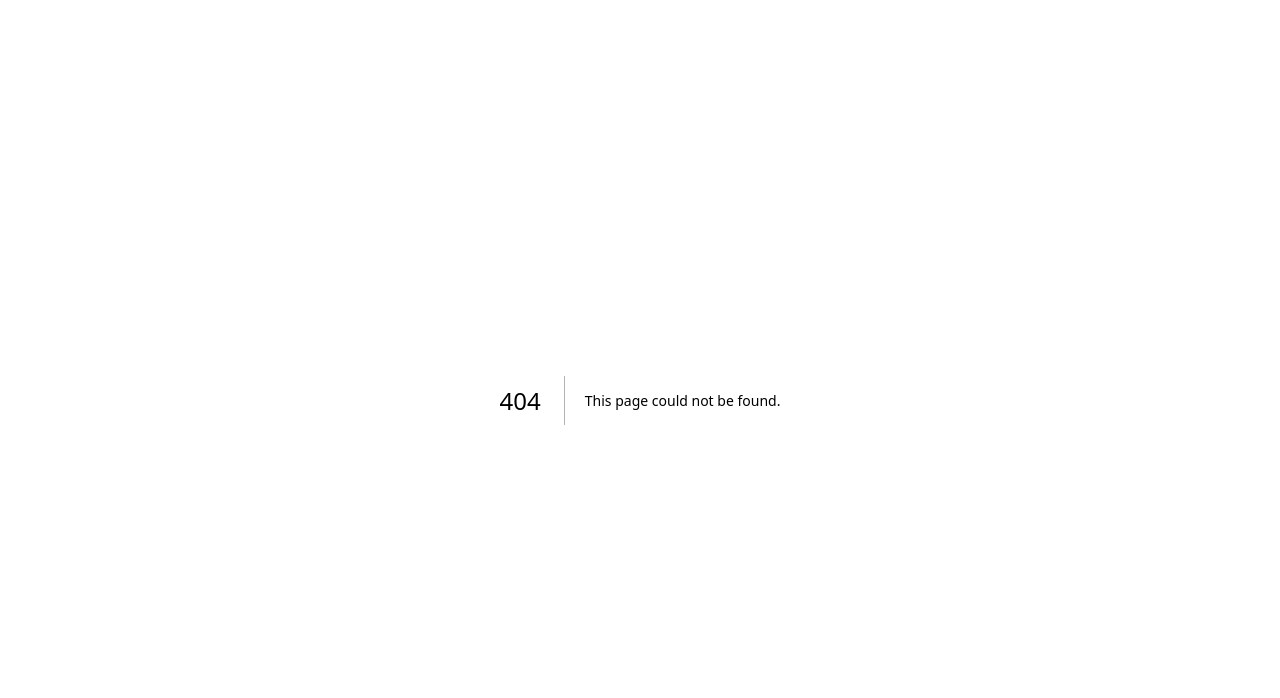
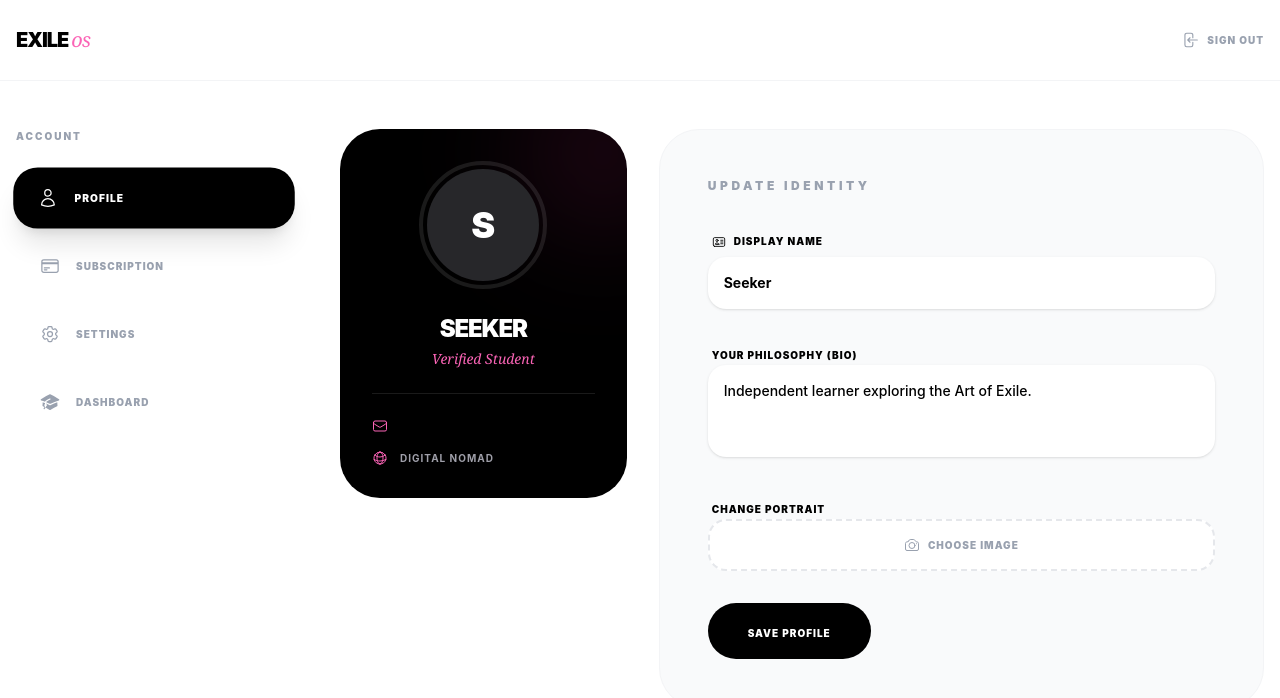
Before and after one commit to Yudeat/Liminal, a Next.js app: page /profile in a window 1280 px wide. Before the commit this address had no page. Shown: the top 698 px of the page. Built offline with nearby package versions, Linux system fonts and the light colour scheme.

Commit message:
initilized profile

```diff
--- /dev/null
+++ b/app/profile/page.tsx
@@ -0,0 +1,204 @@
+'use client';
+
+import { useState } from 'react';
+import Link from 'next/link';
+import {
+  HiBars3BottomRight,
+  HiAcademicCap,
+  HiOutlineUser,
+  HiOutlineCreditCard,
+  HiOutlineCog6Tooth,
+  HiXMark,
+  HiOutlineArrowLeftOnRectangle,
+  HiOutlineCamera,
+  HiOutlineCheck,
+  HiOutlineEnvelope,
+  HiOutlineIdentification,
+  HiOutlineGlobeAlt
+} from "react-icons/hi2";
+
+export default function DashboardPage({ session }: { session: any }) {
+  // 1. UI State
+  const [isNavOpen, setIsNavOpen] = useState(false);
+  const [saving, setSaving] = useState(false);
+
+  // 2. Profile Logic State
+  const user = session?.user;
+  const [formData, setFormData] = useState({
+    name: user?.name || "Seeker",
+    bio: "Independent learner exploring the Art of Exile.",
+    location: "Digital Nomad",
+    website: "https://exile.os"
+  });
+  const [image, setImage] = useState(user?.image || null);
+
+  // 3. Handlers
+  const handlePhoto = (e: React.ChangeEvent<HTMLInputElement>) => {
+    const file = e.target.files?.[0];
+    if (file) {
+      const reader = new FileReader();
+      reader.onloadend = () => setImage(reader.result as string);
+      reader.readAsDataURL(file);
+    }
+  };
+
+  const handleSave = () => {
+    setSaving(true);
+    setTimeout(() => setSaving(false), 2000);
+  };
+
+  return (
+    <div className="min-h-screen bg-white text-black font-sans">
+
+      {/* MOBILE NAV OVERLAY */}
+      <div className={`fixed inset-0 z-[60] bg-white/95 backdrop-blur-xl transition-transform duration-500 lg:hidden ${isNavOpen ? "translate-y-0" : "-translate-y-full"}`}>
+        <div className="p-6 flex flex-col h-full">
+          <div className="flex justify-end">
+             <button onClick={() => setIsNavOpen(false)} className="p-4 text-black"><HiXMark size={32} /></button>
+          </div>
+          <div className="flex-1 flex flex-col justify-center gap-4 px-6">
+             <h2 className="text-[10px] font-black uppercase tracking-[0.2em] text-gray-400 mb-4">Account Menu</h2>
+             <NavItem icon={<HiOutlineUser />} label="Profile" active onClick={() => setIsNavOpen(false)} />
+             <NavItem icon={<HiOutlineCreditCard />} label="Subscription" onClick={() => setIsNavOpen(false)} />
+             <NavItem icon={<HiOutlineCog6Tooth />} label="Settings" onClick={() => setIsNavOpen(false)} />
+             <NavItem icon={<HiAcademicCap/>} label="Dashboard" onClick={() => setIsNavOpen(false)} />
+          </div>
+        </div>
+      </div>
+
+      {/* DASHBOARD HEADER */}
+      <header className="border-b border-gray-100 bg-white/80 backdrop-blur-md sticky top-0 z-50">
+        <div className="max-w-7xl mx-auto px-4 h-20 flex items-center justify-between">
+          <Link href="/" className="text-xl font-black tracking-tighter uppercase">
+            Exile <span className="text-pink-400 italic font-serif lowercase font-light">os</span>
+          </Link>
+
+          <div className="flex items-center gap-4">
+            <button type="button"
+            onClick={() => setIsNavOpen(true)} className="lg:hidden p-2 bg-gray-50 rounded-full">
+              <HiBars3BottomRight size={20} />
+            </button>
+
+            <button className="hidden md:flex items-center gap-2 text-[10px] font-black uppercase tracking-widest text-gray-400 hover:text-red-500 transition-colors">
+              <HiOutlineArrowLeftOnRectangle size={18} />
+              Sign Out
+            </button>
+          </div>
+        </div>
+      </header>
+
+      <main className="max-w-7xl mx-auto px-4 py-8 md:py-12">
+        <div className="grid grid-cols-1 lg:grid-cols-12 gap-12">
+
+          {/* DESKTOP SIDEBAR */}
+          <aside className="hidden lg:block lg:col-span-3 space-y-2">
+            <h2 className="text-[10px] font-black uppercase tracking-[0.2em] text-gray-400 mb-6 text-center lg:text-left">Account</h2>
+            <NavItem icon={<HiOutlineUser />} label="Profile" active />
+            <NavItem icon={<HiOutlineCreditCard />} label="Subscription" />
+            <NavItem icon={<HiOutlineCog6Tooth />} label="Settings" />
+            <NavItem icon={<HiAcademicCap/>} label="Dashboard" />
+          </aside>
+
+          {/* MAIN SECTION: PROFILE GRID */}
+          <section className="lg:col-span-9">
+            <div className="grid grid-cols-1 xl:grid-cols-3 gap-8">
+
+              {/* LEFT COLUMN: PROFILE CARD */}
+              <div className="xl:col-span-1">
+                <div className="xl:sticky xl:top-32 bg-black text-white rounded-[2.5rem] p-8 overflow-hidden relative">
+                  <div className="absolute -top-10 -right-10 w-32 h-32 bg-pink-500/20 rounded-full blur-3xl" />
+
+                  <div className="relative z-10 flex flex-col items-center text-center">
+                    <div className="w-32 h-32 rounded-full border-4 border-white/10 p-1 mb-6">
+                      <div className="w-full h-full rounded-full bg-zinc-800 overflow-hidden flex items-center justify-center">
+                        {image ? (
+                          <img src={image} className="w-full h-full object-cover" alt="Profile" />
+                        ) : (
+                          <span className="text-4xl font-black">{formData.name[0]}</span>
+                        )}
+                      </div>
+                    </div>
+                    <h2 className="text-2xl font-black tracking-tighter uppercase mb-1">{formData.name}</h2>
+                    <p className="text-pink-400 font-serif italic text-sm mb-6">Verified Student</p>
+                    <div className="w-full space-y-4 text-left border-t border-white/10 pt-6">
+                      <div className="flex items-center gap-3 text-zinc-400">
+                        <HiOutlineEnvelope className="text-pink-400" />
+                        <span className="text-[10px] font-bold uppercase tracking-widest truncate">{user?.email}</span>
+                      </div>
+                      <div className="flex items-center gap-3 text-zinc-400">
+                        <HiOutlineGlobeAlt className="text-pink-400" />
+                        <span className="text-[10px] font-bold uppercase tracking-widest">{formData.location}</span>
+                      </div>
+                    </div>
+                  </div>
+                </div>
+              </div>
+
+              {/* RIGHT COLUMN: THE FORM */}
+              <div className="xl:col-span-2">
+                <div className="bg-gray-50 border border-gray-100 rounded-[2.5rem] p-8 md:p-12">
+                  <h3 className="text-xs font-black uppercase tracking-[0.3em] text-gray-400 mb-10">Update Identity</h3>
+                  <form className="space-y-8" onSubmit={(e) => e.preventDefault()}>
+                    <div className="space-y-2">
+                      <label className="text-[10px] font-black uppercase tracking-widest text-black ml-1 flex items-center gap-2">
+                        <HiOutlineIdentification size={14}/> Display Name
+                      </label>
+                      <input
+                        type="text"
+                        value={formData.name}
+                        onChange={(e) => setFormData({...formData, name: e.target.value})}
+                        className="w-full bg-white border-none rounded-2xl p-4 text-sm font-bold focus:ring-2 focus:ring-pink-200 shadow-sm"
+                      />
+                    </div>
+
+                    <div className="space-y-2">
+                      <label className="text-[10px] font-black uppercase tracking-widest text-black ml-1">Your Philosophy (Bio)</label>
+                      <textarea
+                        rows={3}
+                        value={formData.bio}
+                        onChange={(e) => setFormData({...formData, bio: e.target.value})}
+                        className="w-full bg-white border-none rounded-2xl p-4 text-sm font-medium focus:ring-2 focus:ring-pink-200 shadow-sm resize-none"
+                      />
+                    </div>
+
+                    <div className="space-y-2">
+                      <label className="text-[10px] font-black uppercase tracking-widest text-black ml-1">Change Portrait</label>
+                      <label className="flex items-center justify-center gap-2 p-4 bg-white border-2 border-dashed border-gray-200 rounded-2xl cursor-pointer hover:border-pink-400 hover:bg-pink-50 transition-all group">
+                        <HiOutlineCamera className="text-gray-400 group-hover:text-pink-500" />
+                        <span className="text-[10px] font-black uppercase tracking-widest text-gray-400 group-hover:text-pink-500">Choose Image</span>
+                        <input type="file" className="hidden" onChange={handlePhoto} accept="image/*" />
+                      </label>
+                    </div>
+
+                    <button
+                      onClick={handleSave}
+                      className="group relative w-full md:w-auto px-10 py-4 bg-black text-white rounded-full transition-all hover:bg-pink-500 active:scale-95"
+                    >
+                      <span className="text-[10px] font-black uppercase tracking-widest">
+                        {saving ? 'Synchronizing...' : 'Save Profile'}
+                      </span>
+                    </button>
+                  </form>
+                </div>
+              </div>
+            </div>
+          </section>
+        </div>
+      </main>
+    </div>
+  );
+}
+
+function NavItem({ icon, label, active = false, onClick }: { icon: any, label: string, active?: boolean, onClick?: () => void }) {
+  return (
+    <button
+      onClick={onClick}
+      className={`w-full flex items-center gap-4 px-6 py-5 rounded-[1.5rem] text-[10px] font-black uppercase tracking-widest transition-all ${
+        active ? "bg-black text-white shadow-xl shadow-black/10 scale-[1.02]" : "text-gray-400 hover:bg-gray-100 hover:text-black"
+      }`}
+    >
+      <span className="text-xl">{icon}</span>
+      {label}
+    </button>
+  );
+}
```
